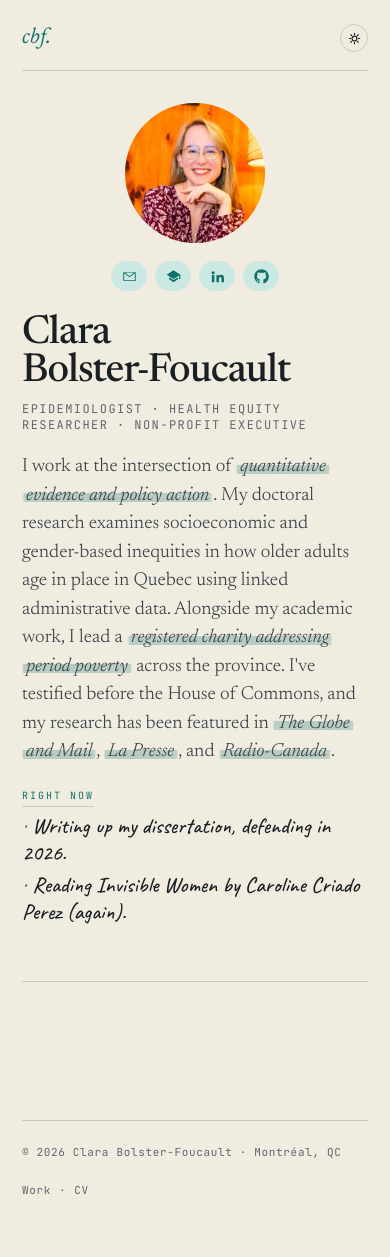
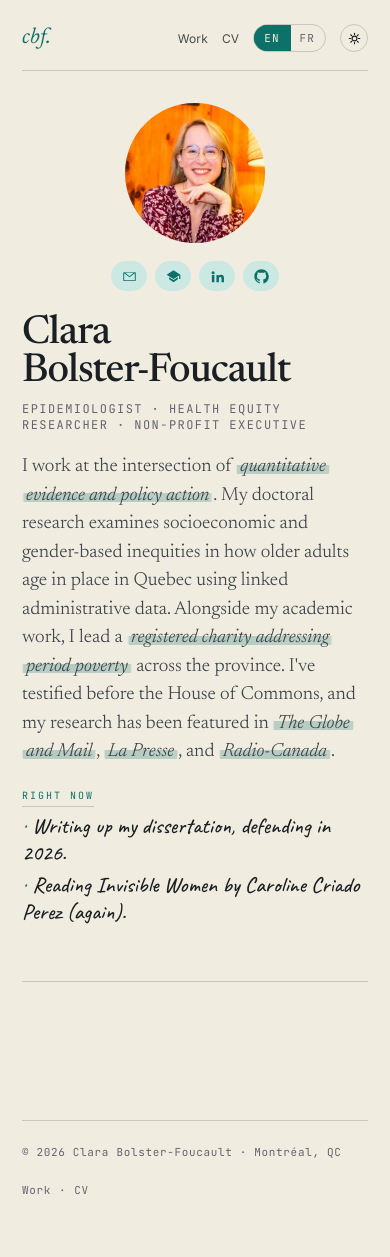
Before and after one commit to ClaraBolster/clarabolster.github.io, a Jekyll site: the page built from index.html, in a window 390 px wide. Built offline with Jekyll 4.4.1, drawn with Linux system fonts in a browser that asks for light colours.

Commit message:
Fix menu on mobile

```diff
--- a/_sass/_responsive.scss
+++ b/_sass/_responsive.scss
@@ -30,10 +30,6 @@
   .nav .links {
     gap: 14px;
     font-size: 12px;
-
-    a:not(:last-child):not(.current) {
-      display: none;
-    }
   }
 
   .nav .lang-toggle {
```
